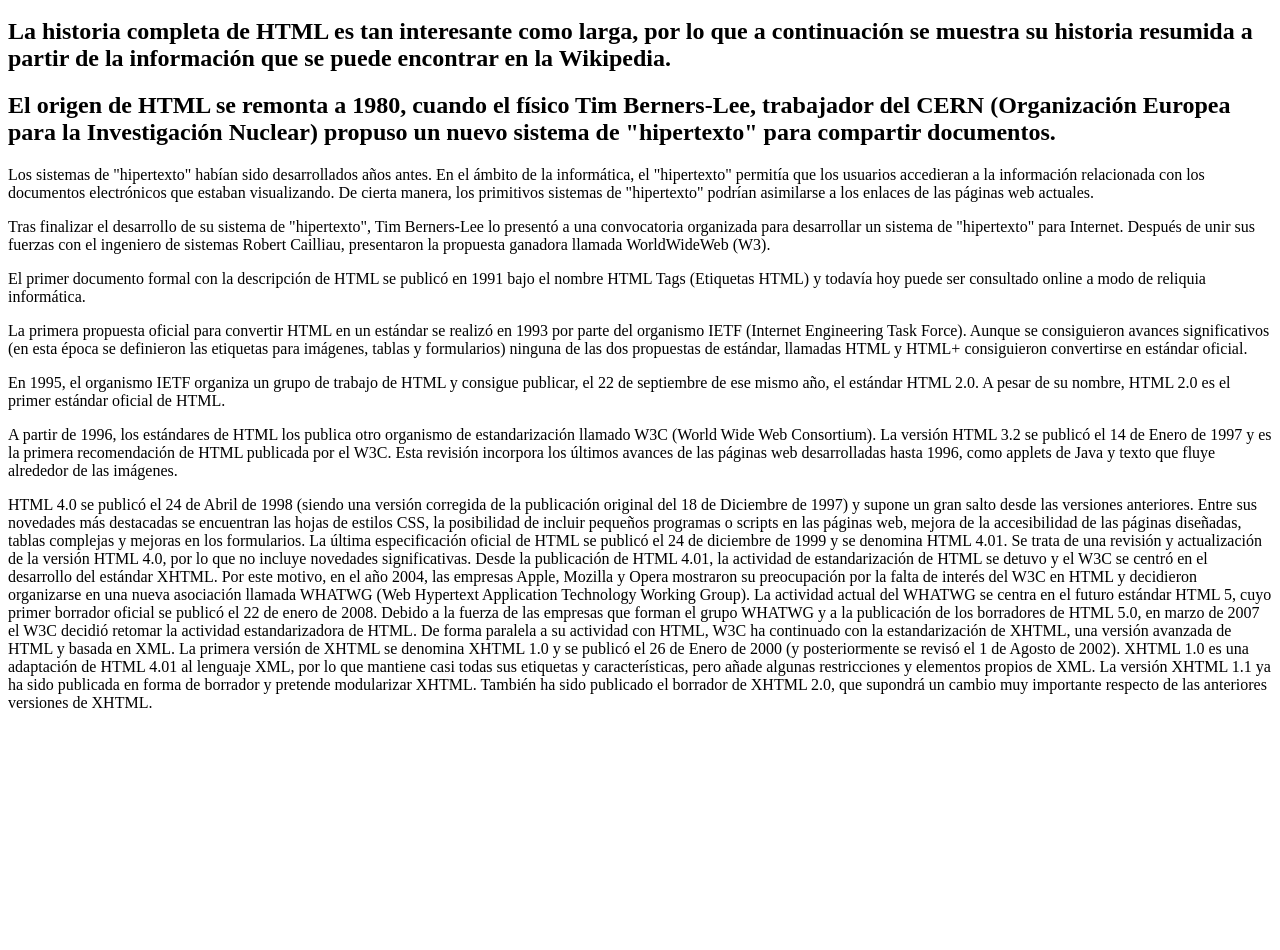
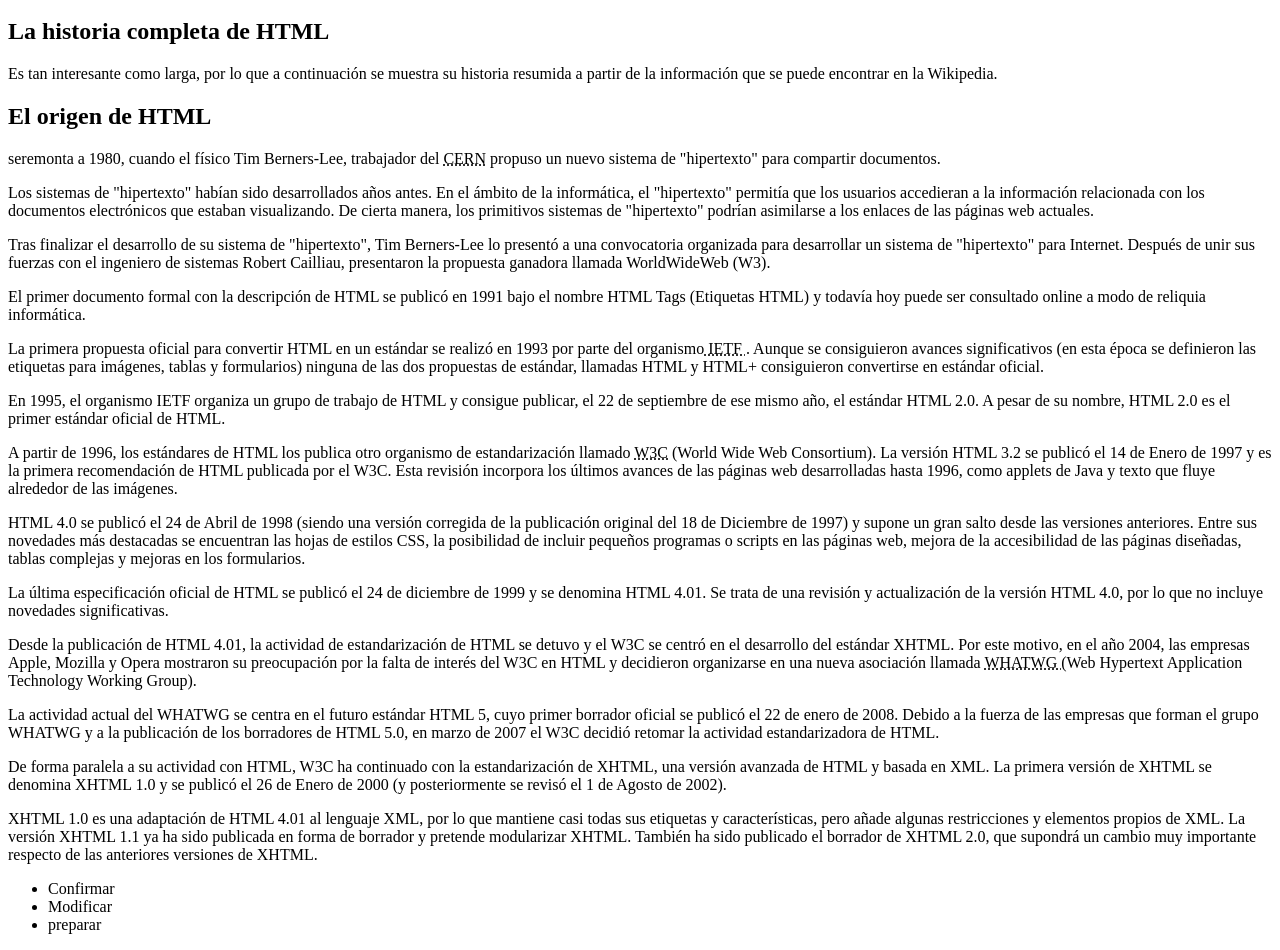
Before and after one commit to RogerCaba/primerparcial, a plain HTML site: page index.html in a window 1280 px wide. Shown: the part 48-998 px from the top of the page. Before the commit the page ends 800 px from the top, so only its background shows below. Drawn offline with Linux system fonts and the light colour scheme.

Commit message:
dando estructura al indice

```diff
--- a/index.html
+++ b/index.html
@@ -1,12 +1,12 @@
 <html>
 <head>
-<title>Breve istoria de html</title>
+<title>Breve historia de html</title>
 </head>
 <h1>1.2. Breve historia de HTML</h1>
 
-<h2>La historia completa de HTML es tan interesante como larga, por lo que a continuación se muestra su historia resumida a partir de la información que se puede encontrar en la Wikipedia.</h2>
+<h2>La historia completa de HTML</h2> Es tan interesante como larga, por lo que a continuación se muestra su historia resumida a partir de la información que se puede encontrar en la Wikipedia.
 
-<h2>El origen de HTML se remonta a 1980, cuando el físico Tim Berners-Lee, trabajador del CERN (Organización Europea para la Investigación Nuclear) propuso un nuevo sistema de "hipertexto" para compartir documentos.</h2>
+<h2>El origen de HTML</h2><p>seremonta a 1980, cuando el físico Tim Berners-Lee, trabajador del <acronym title="Organización Europea para la Investigación Nuclear"> CERN</acronym> propuso un nuevo sistema de "hipertexto" para compartir documentos.</p>
 
 <p>Los sistemas de "hipertexto" habían sido desarrollados años antes. En el ámbito de la informática, el "hipertexto" permitía que los usuarios accedieran a la información relacionada con los documentos electrónicos que estaban visualizando. De cierta manera, los primitivos sistemas de "hipertexto" podrían asimilarse a los enlaces de las páginas web actuales.</p>
 
@@ -14,21 +14,29 @@
 
 <p>El primer documento formal con la descripción de HTML se publicó en 1991 bajo el nombre HTML Tags (Etiquetas HTML) y todavía hoy puede ser consultado online a modo de reliquia informática.</p>
 
-<p>La primera propuesta oficial para convertir HTML en un estándar se realizó en 1993 por parte del organismo IETF (Internet Engineering Task Force). Aunque se consiguieron avances significativos (en esta época se definieron las etiquetas para imágenes, tablas y formularios) ninguna de las dos propuestas de estándar, llamadas HTML y HTML+ consiguieron convertirse en estándar oficial.</p>
+<p>La primera propuesta oficial para convertir HTML en un estándar se realizó en 1993 por parte del organismo<acronym title="(Internet Engineering Task Force)"> IETF </acronym>. Aunque se consiguieron avances significativos (en esta época se definieron las etiquetas para imágenes, tablas y formularios) ninguna de las dos propuestas de estándar, llamadas HTML y HTML+ consiguieron convertirse en estándar oficial.</p>
 
 <p>En 1995, el organismo IETF organiza un grupo de trabajo de HTML y consigue publicar, el 22 de septiembre de ese mismo año, el estándar HTML 2.0. A pesar de su nombre, HTML 2.0 es el primer estándar oficial de HTML.</p>
 
-<p>A partir de 1996, los estándares de HTML los publica otro organismo de estandarización llamado W3C (World Wide Web Consortium). La versión HTML 3.2 se publicó el 14 de Enero de 1997 y es la primera recomendación de HTML publicada por el W3C. Esta revisión incorpora los últimos avances de las páginas web desarrolladas hasta 1996, como applets de Java y texto que fluye alrededor de las imágenes.</p>
+<p>A partir de 1996, los estándares de HTML los publica otro organismo de estandarización llamado <acronym title="World Wide Web Consortium">W3C</acronym> (World Wide Web Consortium). La versión HTML 3.2 se publicó el 14 de Enero de 1997 y es la primera recomendación de HTML publicada por el W3C. Esta revisión incorpora los últimos avances de las páginas web desarrolladas hasta 1996, como applets de Java y texto que fluye alrededor de las imágenes.</p>
 
-HTML 4.0 se publicó el 24 de Abril de 1998 (siendo una versión corregida de la publicación original del 18 de Diciembre de 1997) y supone un gran salto desde las versiones anteriores. Entre sus novedades más destacadas se encuentran las hojas de estilos CSS, la posibilidad de incluir pequeños programas o scripts en las páginas web, mejora de la accesibilidad de las páginas diseñadas, tablas complejas y mejoras en los formularios.
+<p>HTML 4.0 se publicó el 24 de Abril de 1998 (siendo una versión corregida de la publicación original del 18 de Diciembre de 1997) y supone un gran salto desde las versiones anteriores. Entre sus novedades más destacadas se encuentran las hojas de estilos CSS, la posibilidad de incluir pequeños programas o scripts en las páginas web, mejora de la accesibilidad de las páginas diseñadas, tablas complejas y mejoras en los formularios.</p>
 
-La última especificación oficial de HTML se publicó el 24 de diciembre de 1999 y se denomina HTML 4.01. Se trata de una revisión y actualización de la versión HTML 4.0, por lo que no incluye novedades significativas.
+<p>La última especificación oficial de HTML se publicó el 24 de diciembre de 1999 y se denomina HTML 4.01. Se trata de una revisión y actualización de la versión HTML 4.0, por lo que no incluye novedades significativas.</p>
 
-Desde la publicación de HTML 4.01, la actividad de estandarización de HTML se detuvo y el W3C se centró en el desarrollo del estándar XHTML. Por este motivo, en el año 2004, las empresas Apple, Mozilla y Opera mostraron su preocupación por la falta de interés del W3C en HTML y decidieron organizarse en una nueva asociación llamada WHATWG (Web Hypertext Application Technology Working Group).
+<p>Desde la publicación de HTML 4.01, la actividad de estandarización de HTML se detuvo y el W3C se centró en el desarrollo del estándar XHTML. Por este motivo, en el año 2004, las empresas Apple, Mozilla y Opera mostraron su preocupación por la falta de interés del W3C en HTML y decidieron organizarse en una nueva asociación llamada <acronym title="Web Hypertext Application Technology Working Group"> WHATWG </acronym> (Web Hypertext Application Technology Working Group).
 
-La actividad actual del WHATWG se centra en el futuro estándar HTML 5, cuyo primer borrador oficial se publicó el 22 de enero de 2008. Debido a la fuerza de las empresas que forman el grupo WHATWG y a la publicación de los borradores de HTML 5.0, en marzo de 2007 el W3C decidió retomar la actividad estandarizadora de HTML.
+<p>La actividad actual del WHATWG se centra en el futuro estándar HTML 5, cuyo primer borrador oficial se publicó el 22 de enero de 2008. Debido a la fuerza de las empresas que forman el grupo WHATWG y a la publicación de los borradores de HTML 5.0, en marzo de 2007 el W3C decidió retomar la actividad estandarizadora de HTML.</p>
 
-De forma paralela a su actividad con HTML, W3C ha continuado con la estandarización de XHTML, una versión avanzada de HTML y basada en XML. La primera versión de XHTML se denomina XHTML 1.0 y se publicó el 26 de Enero de 2000 (y posteriormente se revisó el 1 de Agosto de 2002).
+<p>De forma paralela a su actividad con HTML, W3C ha continuado con la estandarización de XHTML, una versión avanzada de HTML y basada en XML. La primera versión de XHTML se denomina XHTML 1.0 y se publicó el 26 de Enero de 2000 (y posteriormente se revisó el 1 de Agosto de 2002).</p>
 
-XHTML 1.0 es una adaptación de HTML 4.01 al lenguaje XML, por lo que mantiene casi todas sus etiquetas y características, pero añade algunas restricciones y elementos propios de XML. La versión XHTML 1.1 ya ha sido publicada en forma de borrador y pretende modularizar XHTML. También ha sido publicado el borrador de XHTML 2.0, que supondrá un cambio muy importante respecto de las anteriores versiones de XHTML.</p>
+<p>XHTML 1.0 es una adaptación de HTML 4.01 al lenguaje XML, por lo que mantiene casi todas sus etiquetas y características, pero añade algunas restricciones y elementos propios de XML. La versión XHTML 1.1 ya ha sido publicada en forma de borrador y pretende modularizar XHTML. También ha sido publicado el borrador de XHTML 2.0, que supondrá un cambio muy importante respecto de las anteriores versiones de XHTML.</p>
+
+<ul>
+<li>Confirmar</li>
+<li>Modificar</li>
+<li>preparar</li>
+</ul>
+
+
 </html>
```
